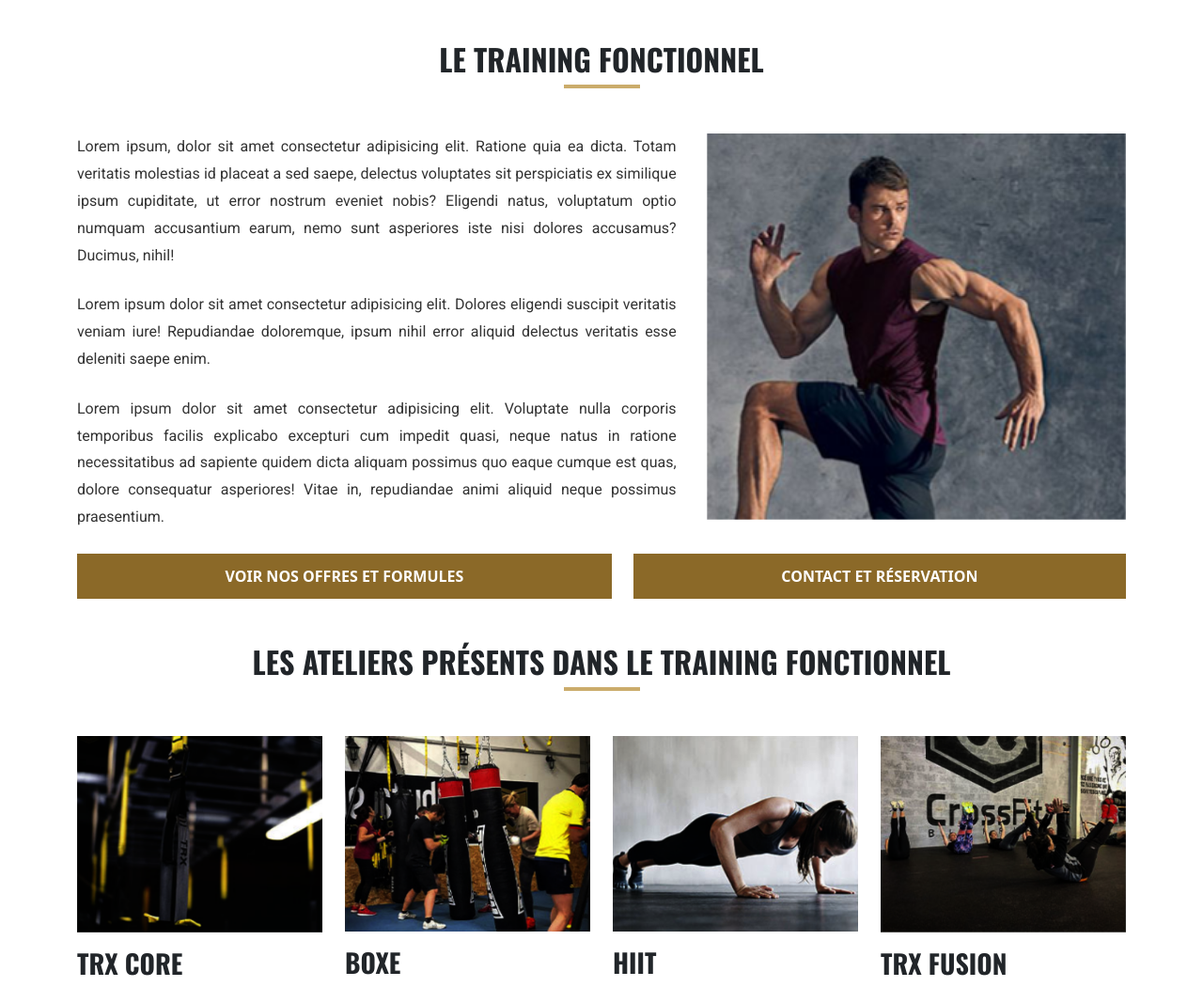
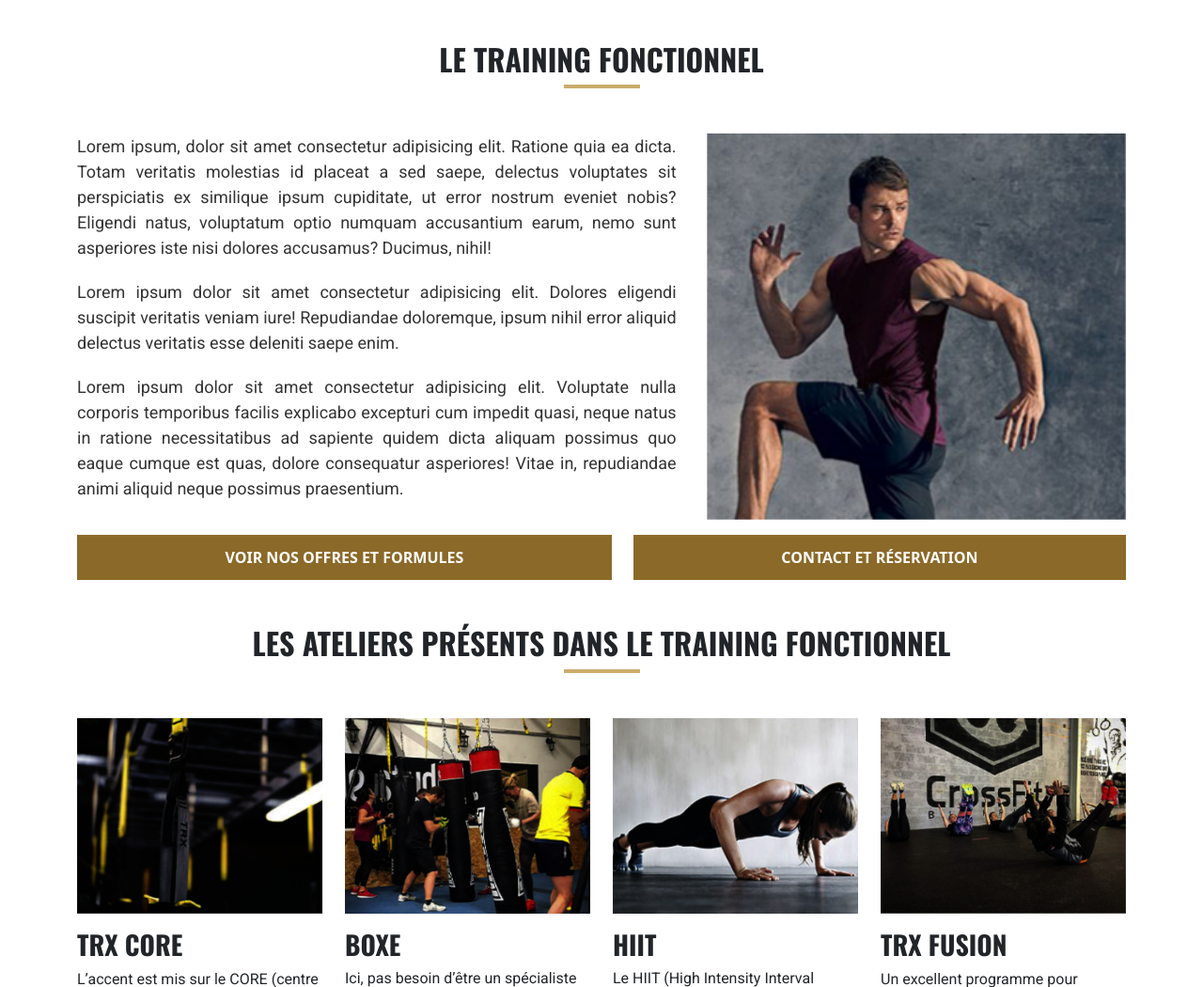
Before and after one commit to klebedieva/le_Studio_Backend, a PHP site: page /presentation.html in a window 1280 px wide. Shown: the part 304-1354 px from the top of the page at 94% size. Run offline with PHP 8.4, Linux system fonts and the light colour scheme.

Commit message:
Refactoring code

```diff
--- a/404.html
+++ b/404.html
@@ -172,7 +172,7 @@
                 ></a>
               </li>
               <li class="language-badge d-none d-lg-block ms-3">
-                <a href="#" class="language-text">EN</a>
+                <a href="#" class="language-text" aria-label="Changer la langue en anglais">EN</a>
               </li>
             </ul>
           </div>
--- a/contact.html
+++ b/contact.html
@@ -151,7 +151,7 @@
                 <a href="https://www.tripadvisor.fr" class="icon thover" aria-label="Tripadvisor" target="_blank"></a>
               </li>
               <li class="language-badge d-none d-lg-block ms-3">
-                <a href="#" class="language-text">EN</a>
+                <a href="#" class="language-text" aria-label="Changer la langue en anglais">EN</a>
               </li>
             </ul>
           </div>
--- a/css/style-presentation.css
+++ b/css/style-presentation.css
@@ -10,25 +10,28 @@
 /* ==========================================================================
    1. Section Training
    ========================================================================== */
-.section-training {
-  padding: 3rem 0;
-  background-color: #fff;
-  margin-top: 5rem;
+
+.overlay-banner {
+  background-color: #000000;
+  opacity: 0.6;
+}
+
+.image-banner {
+  object-fit: cover;
+  height: 300px;
 }
 
 .section-training h2 {
-  position: relative;
-  font-size: 2rem;
   font-weight: bold;
   text-transform: uppercase;
   text-align: center;
 }
 
 .section-training p {
-  font-size: 1rem;
-  line-height: 1.8;
+  font-size: 18px;
+  line-height: 1.5;
   color: #333;
-  margin-bottom: 1.5rem;
+  margin-bottom: 20px;
   text-align: justify;
 }
 
--- a/index.html
+++ b/index.html
@@ -181,7 +181,7 @@
                 ></a>
               </li>
               <li class="language-badge d-none d-lg-block ms-3">
-                <a href="#" class="language-text">EN</a>
+                <a href="#" class="language-text" aria-label="Changer la langue en anglais">EN</a>
               </li>
             </ul>
           </div>
--- a/presentation.html
+++ b/presentation.html
@@ -66,7 +66,7 @@
             class="collapse navbar-collapse justify-content-center"
             id="navbarNavDropdown"
           >
-            <ul class="navbar-nav color-menu font-oswald text-17px fw-300">
+            <ul class="navbar-nav color-menu font-oswald text-17px">
               <li class="nav-item hover-menu">
                 <a class="nav-link ps-3 active" aria-current="page" href="./404.html"
                   >L'EQUIPE</a
@@ -176,7 +176,7 @@
                 ></a>
               </li>
               <li class="language-badge d-none d-lg-block ms-3">
-                <a href="#" class="language-text">EN</a>
+                <a href="#" class="language-text" aria-label="Changer la langue en anglais">EN</a>
               </li>
             </ul>
           </div>
@@ -187,14 +187,12 @@
       <div class="position-relative">
         <div class="w-100 position-relative">
           <div
-            class="position-absolute top-0 start-0 w-100 h-100"
-            style="background-color: #000000; opacity: 0.6"
+            class="position-absolute top-0 start-0 w-100 h-100 overlay-banner"
           ></div>
           <img
             src="/assets/img/visuel/visuel_3.jpg"
             alt="Training Fonctionnel"
-            class="img-fluid w-100"
-            style="object-fit: cover; height: 300px;"
+            class="img-fluid w-100 image-banner"
           />
         </div>
       </div>
@@ -210,10 +208,10 @@
         <img
           src="/assets/img/bg_titre.jpg"
           class="mx-auto d-block mb-5"
-          alt="Style barre"
+          alt="barre sous-titre"
         />
 
-        <div class="text-block">
+        <div class="slider-text-content">
           <!-- Carrousel bootstrap des coachs -->
           <div class="float-slider">
             <div
@@ -248,7 +246,7 @@
           </div>
 
           <!-- Texte et boutons -->
-          <div class="">
+          <div class="text-content">
             <p>
               Lorem ipsum, dolor sit amet consectetur adipisicing elit. Ratione
               quia ea dicta. Totam veritatis molestias id placeat a sed saepe,
@@ -271,7 +269,7 @@
               asperiores! Vitae in, repudiandae animi aliquid neque possimus
               praesentium.
             </p>
-            <div class="btn-group w-100 w-md-50 gap-4 d-block d-sm-flex justify-content-center">
+            <div class="btn-group w-100 gap-4 d-block d-sm-flex justify-content-center">
               <a href="./404.html" class="btn btn-custom"
                 >Voir nos offres et formules</a>
               <a href="./contact.html" class="btn btn-custom">Contact et réservation</a>
@@ -293,7 +291,7 @@
         <img
           src="/assets/img/bg_titre.jpg"
           class="mx-auto d-block mb-5"
-          alt="Style barre"
+          alt="barre sous-titre"
         />
 
         <div class="row text-start">
@@ -378,7 +376,7 @@
       <img
         src="/assets/img/bg_titre.jpg"
         class="mx-auto d-block mb-5"
-        alt="Style barre"
+        alt="barre sous-titre"
       />
 
       <!-- Instagram -->
```
Also changed, not shown: other parts of css/style-presentation.css (+6 -61 lines).
